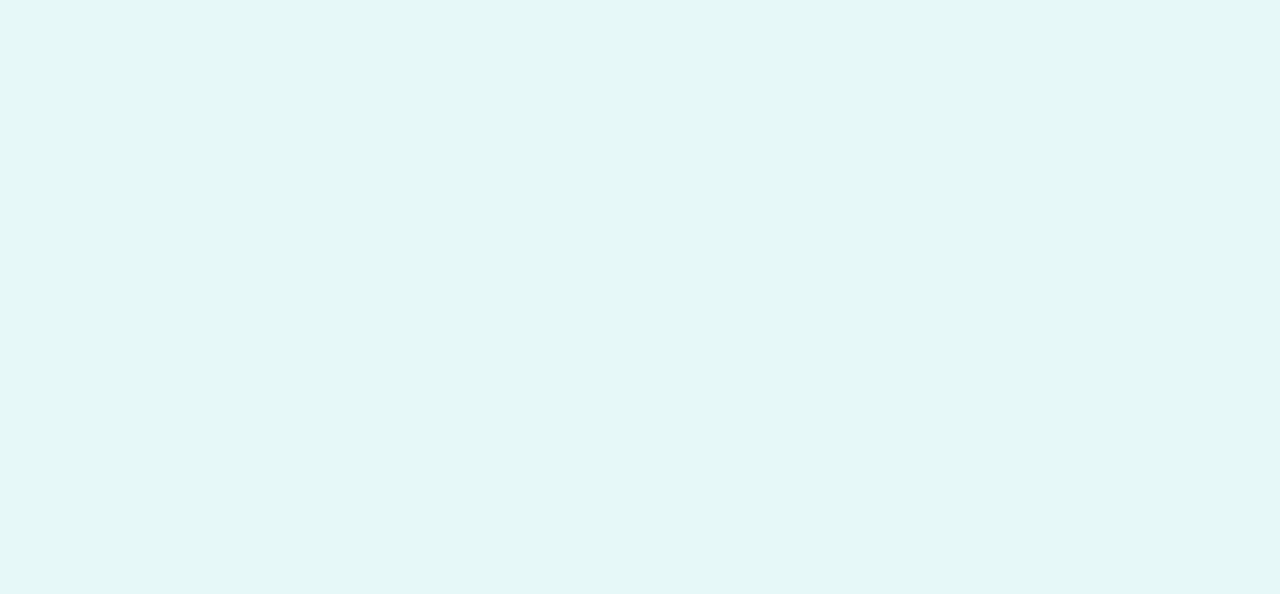
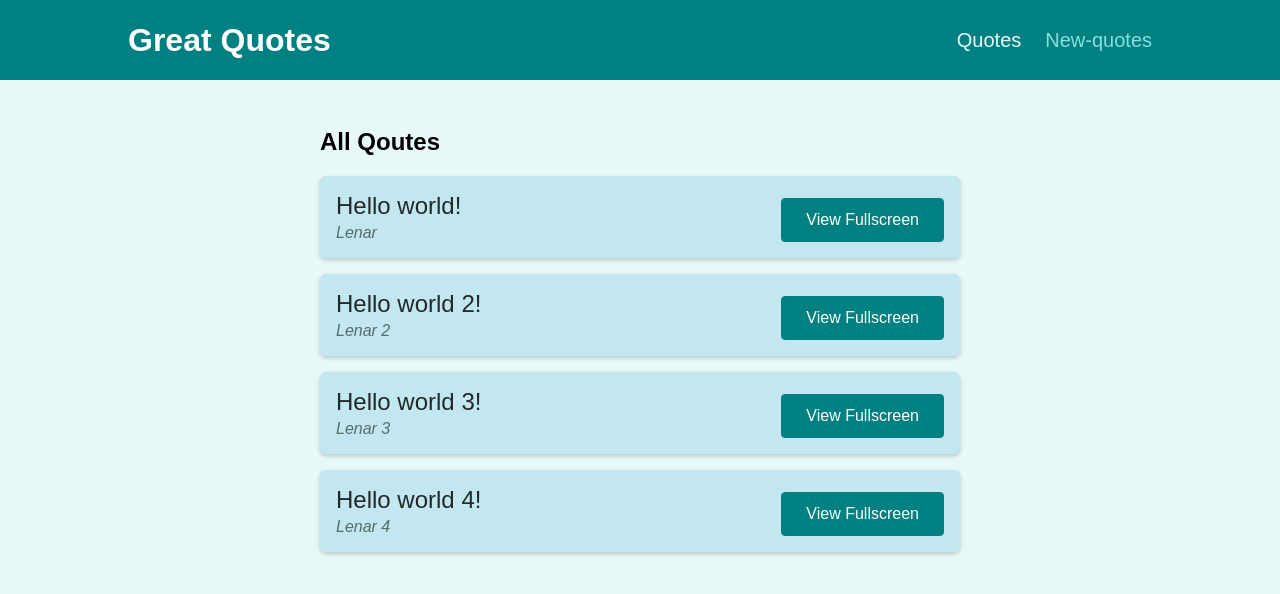
Before and after one commit to Lenarqa/ReactRoutePracticeApp, a React (Create React App) app: page /quotes in a window 1280 px wide. Shown: the top 594 px of the page. Built offline with nearby package versions, Linux system fonts and the light colour scheme.

Commit message:
add main navigation

```diff
--- a/src/App.js
+++ b/src/App.js
@@ -1,8 +1,33 @@
+import { Redirect, Route, Switch } from "react-router-dom";
+import Layout from "./components/layout/Layout";
+import MainNavigation from "./components/layout/MainNavigation";
+
+import AllQoutes from "./pages/AllQuotes";
+import NewQuotes from "./pages/NewQoutes";
+import NotFound from "./pages/NotFound";
+import QuotesDetail from "./pages/QuotesDetail";
+
 function App() {
   return (
-    <div>
-
-    </div>
+      <Layout>
+        <Switch>
+          <Route path="/" exact>
+            <Redirect to="/quotes" />
+          </Route>
+          <Route path="/quotes" exact>
+            <AllQoutes />
+          </Route>
+          <Route path="/quotes/:quotesId">
+            <QuotesDetail />
+          </Route>
+          <Route path="/new-quotes">
+            <NewQuotes />
+          </Route>
+          <Route path="*">
+            <NotFound />
+          </Route>
+        </Switch>
+      </Layout>
   );
 }
 
--- /dev/null
+++ b/src/components/layout/Layout.js
@@ -0,0 +1,16 @@
+import React, {Fragment} from 'react';
+import MainNavigation from './MainNavigation';
+import classes from "./Layout.module.css";
+
+const Layout = (props) => {
+    return (
+        <Fragment>
+            <MainNavigation />
+            <main className={classes.main}>
+                {props.children}
+            </main>
+        </Fragment>
+    );
+};
+
+export default Layout;
--- /dev/null
+++ b/src/components/layout/MainNavigation.js
@@ -0,0 +1,27 @@
+import React from "react";
+import classes from "./MainNavigation.module.css";
+import { NavLink } from "react-router-dom";
+
+const MainNavigation = (props) => {
+  return (
+    <header className={classes.header}>
+      <h1 className={classes.logo}>Great Quotes</h1>
+      <nav className={classes.nav}>
+        <ul>
+          <li>
+            <NavLink to="/quotes" activeClassName={classes.active}>
+              Quotes
+            </NavLink>
+          </li>
+          <li>
+            <NavLink to="new-quotes" activeClassName={classes.active}>
+              New-quotes
+            </NavLink>
+          </li>
+        </ul>
+      </nav>
+    </header>
+  );
+};
+
+export default MainNavigation;
--- a/src/components/quotes/QuoteItem.js
+++ b/src/components/quotes/QuoteItem.js
@@ -1,4 +1,5 @@
 import classes from './QuoteItem.module.css';
+import { Link, useParams } from 'react-router-dom';
 
 const QuoteItem = (props) => {
   return (
@@ -9,9 +10,9 @@
         </blockquote>
         <figcaption>{props.author}</figcaption>
       </figure>
-      <a className='btn'>
+      <Link className='btn' to={`/quotes/${props.id}`}>
         View Fullscreen
-      </a>
+      </Link>
     </li>
   );
 };
--- a/src/index.js
+++ b/src/index.js
@@ -1,6 +1,12 @@
-import ReactDOM from 'react-dom';
+import ReactDOM from "react-dom";
+import { BrowserRouter } from "react-router-dom";
 
-import './index.css';
-import App from './App';
+import "./index.css";
+import App from "./App";
 
-ReactDOM.render(<App />, document.getElementById('root'));
+ReactDOM.render(
+  <BrowserRouter>
+    <App />
+  </BrowserRouter>,
+  document.getElementById("root")
+);
--- /dev/null
+++ b/src/pages/AllQuotes.js
@@ -0,0 +1,37 @@
+import React from "react";
+import QuoteList from "../components/quotes/QuoteList";
+// import classes from './AllQoutes.module.css';
+
+const AllQoutes = (props) => {
+  return (
+    <div>
+      <h2>All Qoutes</h2>
+      <QuoteList quotes={DUMMY_QOUTES} />
+    </div>
+  );
+};
+
+export default AllQoutes;
+
+const DUMMY_QOUTES = [
+  {
+    id: "p1",
+    author: "Lenar",
+    text: "Hello world!",
+  },
+  {
+    id: "p2",
+    author: "Lenar 2",
+    text: "Hello world 2!",
+  },
+  {
+    id: "p3",
+    author: "Lenar 3",
+    text: "Hello world 3!",
+  },
+  {
+    id: "p4",
+    author: "Lenar 4",
+    text: "Hello world 4!",
+  },
+];
--- /dev/null
+++ b/src/pages/NewQoutes.js
@@ -0,0 +1,18 @@
+import React from 'react';
+import QuoteForm from '../components/quotes/QuoteForm';
+// import classes from './NewQuotes.module.css';
+
+const NewQuotes = (props) => {
+    const addNewQouteHandler = () => {
+        console.log("addNewQouteHandler");
+    }
+
+    return (
+        <div>
+            <h2>New Qoutes</h2>
+            <QuoteForm onAddQuote={addNewQouteHandler}/>
+        </div>
+    );
+};
+
+export default NewQuotes;
--- /dev/null
+++ b/src/pages/NotFound.js
@@ -0,0 +1,9 @@
+const NotFound = (props) => {
+    return (
+        <div className="centered">
+            <p>Page not found!</p>
+        </div>
+    );
+};
+
+export default NotFound;
--- /dev/null
+++ b/src/pages/QuotesDetail.js
@@ -0,0 +1,49 @@
+import React, { Fragment } from "react";
+import { useParams, Route } from "react-router-dom";
+import Comments from "../components/comments/Comments";
+import HighlightedQuote from "../components/quotes/HighlightedQuote";
+// import classes from './QuotesDetail.module.css';
+
+const QuotesDetail = (props) => {
+  const params = useParams();
+
+  const qoute = DUMMY_QOUTES.find((item) => item.id === params.quotesId);
+
+  if(!qoute) {
+      return <p>No qoute find!</p>
+  }
+
+  return (
+    <Fragment>
+      <HighlightedQuote text={qoute.text} author={qoute.author} />
+      <Route path={`/quotes/${params.quotesId}/comments`}>
+        <Comments />
+      </Route>
+    </Fragment>
+  );
+};
+
+export default QuotesDetail;
+
+const DUMMY_QOUTES = [
+  {
+    id: "p1",
+    author: "Lenar",
+    text: "Hello world!",
+  },
+  {
+    id: "p2",
+    author: "Lenar 2",
+    text: "Hello world 2!",
+  },
+  {
+    id: "p3",
+    author: "Lenar 3",
+    text: "Hello world 3!",
+  },
+  {
+    id: "p4",
+    author: "Lenar 4",
+    text: "Hello world 4!",
+  },
+];
```
